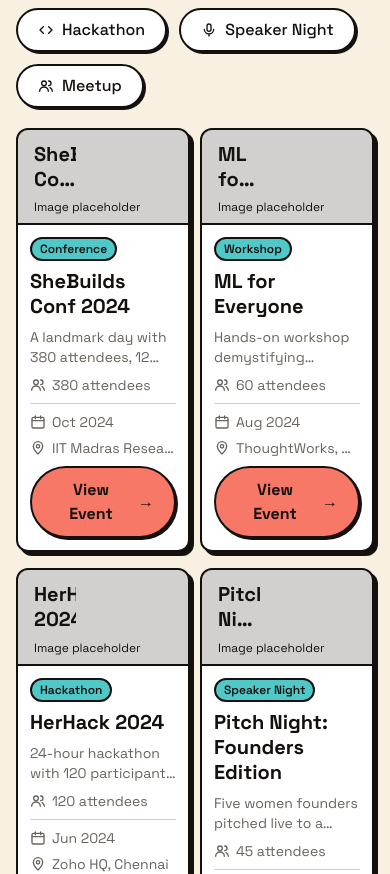
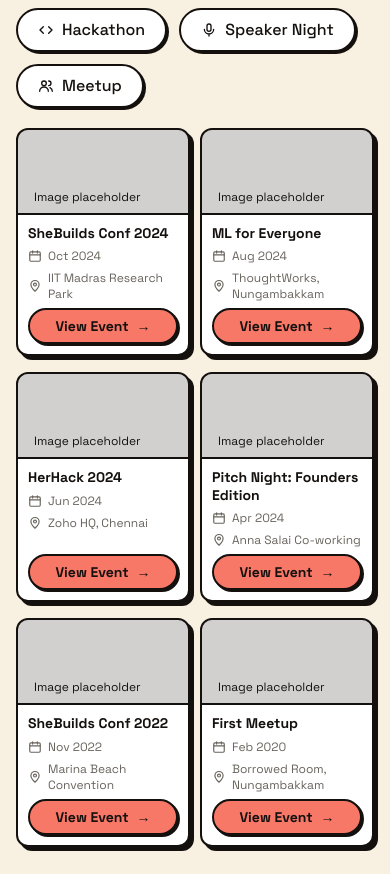
Before and after one commit to renisha18/sheBuildsTN, a React (Vite) app: page /#home in a window 390 px wide. Shown: the part 4562-5436 px from the top of the page. Built offline with nearby package versions, Linux system fonts and the light colour scheme.

Commit message:
Event card changes - mobile

```diff
--- a/src/sections/events/EventCard.jsx
+++ b/src/sections/events/EventCard.jsx
@@ -2,7 +2,7 @@ import { parseEventDate } from './loadEvents.js'
 
 // Shared by the register link and the plain button so both look exactly the same
 const VIEW_EVENT_CLASS =
-  'mt-auto inline-flex w-full items-center justify-center gap-2 rounded-full border-2 border-ink bg-accent px-5 py-2.5 font-body font-bold text-ink shadow-brutal-sm transition motion-reduce:transition-none active:translate-x-0.5 active:translate-y-0.5 active:shadow-none focus-visible:outline-2 focus-visible:outline-offset-2 focus-visible:outline-ink'
+  'mt-auto inline-flex w-full items-center justify-center gap-2 rounded-full border-2 border-ink bg-accent px-5 py-2.5 font-body font-bold text-ink shadow-brutal-sm transition motion-reduce:transition-none active:translate-x-0.5 active:translate-y-0.5 active:shadow-none focus-visible:outline-2 focus-visible:outline-offset-2 focus-visible:outline-ink max-sm:py-1.5 max-sm:text-sm'
 
 const MONTH_FMT = new Intl.DateTimeFormat('en-IN', { month: 'short', year: 'numeric', timeZone: 'UTC' })
 const DAY_FMT = new Intl.DateTimeFormat('en-IN', { day: 'numeric', month: 'short', year: 'numeric', timeZone: 'UTC' })
@@ -29,7 +29,7 @@ const iconProps = {
   strokeWidth: 2,
   strokeLinecap: 'round',
   strokeLinejoin: 'round',
-  className: 'h-4 w-4 shrink-0',
+  className: 'h-4 w-4 shrink-0 max-sm:size-3.5',
 }
 
 export default function EventCard({ event }) {
@@ -39,7 +39,7 @@ export default function EventCard({ event }) {
   return (
     <article className="relative flex h-full w-full flex-col overflow-hidden rounded-md border-2 border-ink bg-surface shadow-brutal">
       {/* Image area — gray placeholder until the event's JSON file has an "image" */}
-      <div className="relative aspect-5/2 w-full border-b-2 border-ink bg-muted/30 max-sm:aspect-video">
+      <div className="relative aspect-5/2 w-full border-b-2 border-ink bg-muted/30 max-sm:aspect-2/1">
         {image ? (
           <>
             <img src={image} alt="" className="h-full w-full object-cover" />
@@ -53,7 +53,7 @@ export default function EventCard({ event }) {
         {/* Decorative repeat of the title; the real heading is the h3 below */}
         <p
           aria-hidden="true"
-          className="absolute left-4 right-28 top-3 font-display text-xl font-bold leading-tight text-ink line-clamp-2 md:text-2xl"
+          className="absolute left-4 right-28 top-3 font-display text-xl font-bold leading-tight text-ink line-clamp-2 md:text-2xl max-sm:hidden"
         >
           {title}
         </p>
@@ -65,16 +65,16 @@ export default function EventCard({ event }) {
         )}
       </div>
 
-      <div className="flex flex-1 flex-col gap-3 p-5 max-sm:gap-2 max-sm:p-3">
-        <span className="self-start rounded-full border-2 border-ink bg-accent-alt px-2 py-0.5 font-body text-xs font-semibold text-ink">
+      <div className="flex flex-1 flex-col gap-3 p-5 max-sm:gap-1.5 max-sm:p-2.5">
+        <span className="self-start rounded-full border-2 border-ink bg-accent-alt px-2 py-0.5 font-body text-xs font-semibold text-ink max-sm:sr-only">
           {category}
         </span>
 
-        <h3 className="font-display text-xl font-bold leading-tight text-ink">{title}</h3>
+        <h3 className="font-display text-xl font-bold leading-tight text-ink max-sm:line-clamp-2 max-sm:text-sm max-sm:leading-tight">{title}</h3>
 
-        <p className="font-body text-sm text-muted max-sm:line-clamp-2">{description}</p>
+        <p className="font-body text-sm text-muted max-sm:sr-only">{description}</p>
 
-        <p className="inline-flex items-center gap-1.5 font-body text-sm text-muted">
+        <p className="inline-flex items-center gap-1.5 font-body text-sm text-muted max-sm:sr-only">
           <svg {...iconProps}>
             <circle cx="9" cy="8" r="3.5" />
             <path d="M2.5 20a6.5 6.5 0 0 1 13 0M16 4.5a3.5 3.5 0 0 1 0 7M18 14.5a6.5 6.5 0 0 1 3.5 5.5" />
@@ -82,9 +82,9 @@ export default function EventCard({ event }) {
           {attendees == null ? 'Attendee count TBA' : `${attendees} attendees`}
         </p>
 
-        <hr className="border-muted/30" />
+        <hr className="border-muted/30 max-sm:hidden" />
 
-        <div className="flex flex-col items-center gap-1.5 font-body text-sm text-muted max-sm:items-start">
+        <div className="flex flex-col items-center gap-1.5 font-body text-sm text-muted max-sm:items-start max-sm:text-xs">
           <span className="inline-flex items-center gap-1.5">
             <svg {...iconProps}>
               <rect x="3" y="5" width="18" height="16" rx="2" />
@@ -97,7 +97,7 @@ export default function EventCard({ event }) {
               <path d="M12 21s7-6.5 7-11.5a7 7 0 1 0-14 0C5 14.5 12 21 12 21Z" />
               <circle cx="12" cy="9.5" r="2.5" />
             </svg>
-            <span className="max-sm:truncate">{venue ?? 'Venue TBA'}</span>
+            <span className="max-sm:line-clamp-2">{venue ?? 'Venue TBA'}</span>
           </span>
         </div>
 
```
